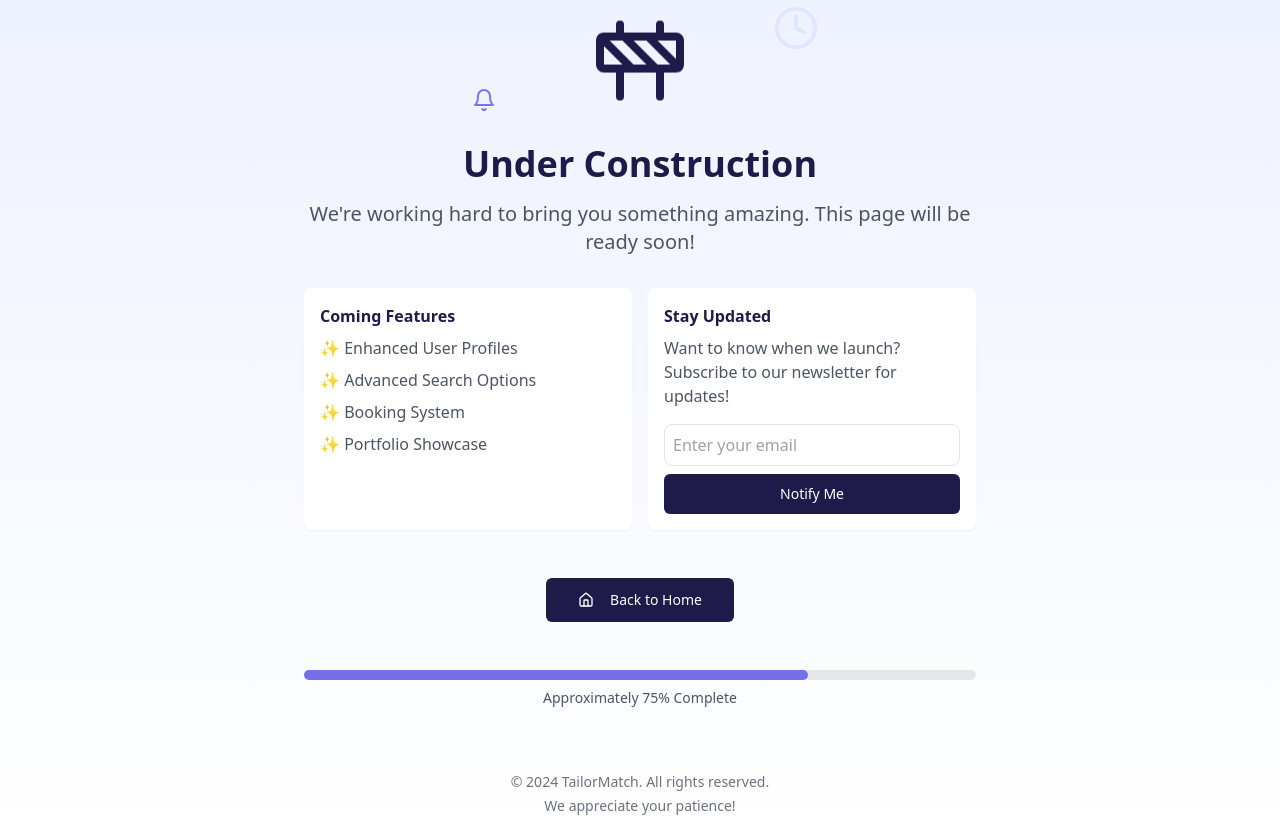
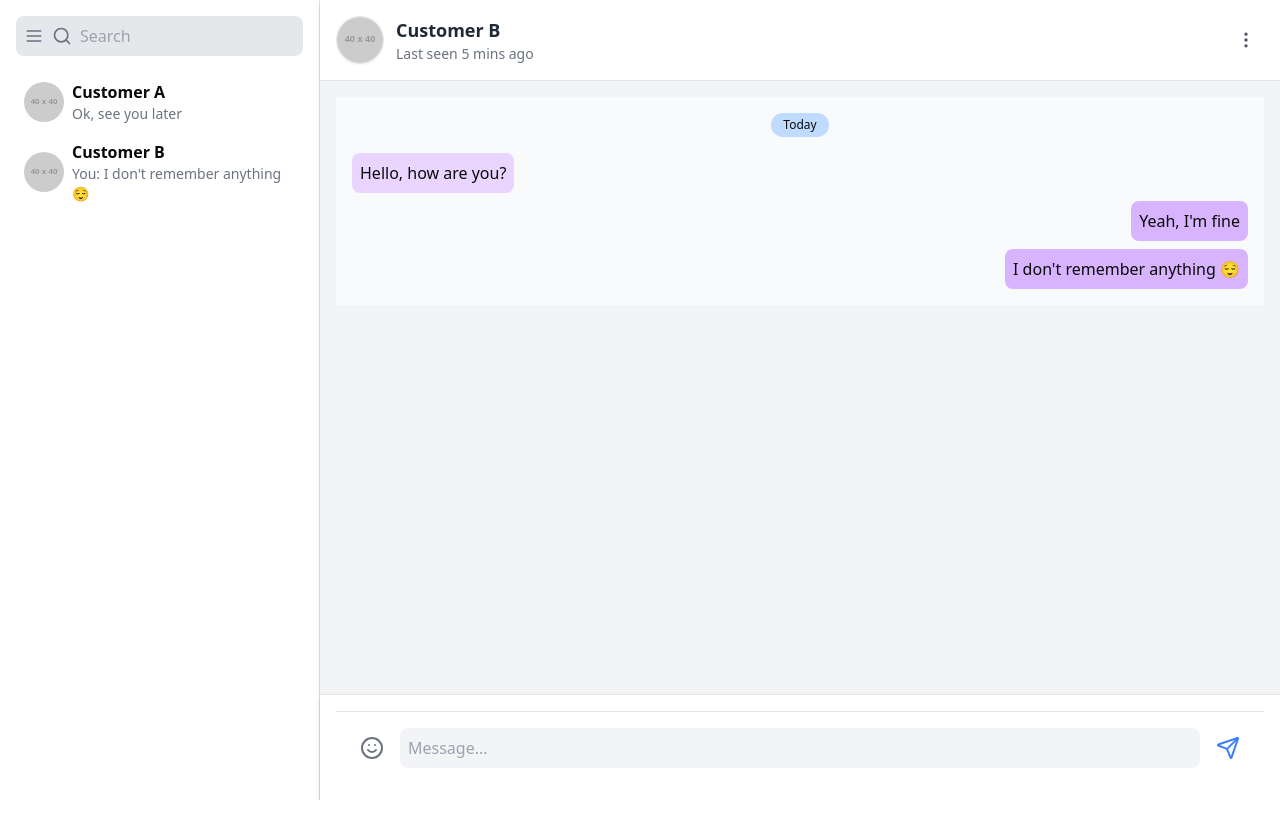
Before and after one commit to ayeshazahid003/Smart_Stitch, a React (Vite) app in the folder client/: page /chat in a window 1280 px wide. After the commit the page ends 800 px from the top, so only its background shows below. Built offline with nearby package versions, Linux system fonts and the light colour scheme; a web font is replaced by a local one.

Commit message:
Chat screen added

```diff
--- a/client/package.json
+++ b/client/package.json
@@ -24,6 +24,7 @@
     "class-variance-authority": "^0.7.0",
     "clsx": "^2.1.1",
     "date-fns": "^3.6.0",
+    "emoji-picker-react": "^4.12.0",
     "framer-motion": "^12.4.3",
     "lucide-react": "^0.460.0",
     "react": "^18.3.1",
--- a/client/src/main.jsx
+++ b/client/src/main.jsx
@@ -21,7 +21,7 @@ import MeasurementForm from "./pages/protected/client/MeasurementForm";
 import TailorProfile from "./pages/public/TailorProfile";
 import Checkout from "./pages/public/Checkout";
 import OrderPlaced from "./pages/public/OrderPlaced";
-
+import Chat from "./pages/chat/Chat";
 
 createRoot(document.getElementById("root")).render(
   <StrictMode>
@@ -29,10 +29,11 @@ createRoot(document.getElementById("root")).render(
       <Routes>
         <Route path="/" element={<MainLayout />}>
           <Route index element={<HomePage />} />
-          <Route path="/browse" element={<Browse/>} />
-          <Route path="/tailor/:id" element={<TailorProfile/>} />
-          <Route path="/checkout" element={<Checkout/>} />
-          <Route path="/order-placed" element={<OrderPlaced/>} />
+          <Route path="/browse" element={<Browse />} />
+          <Route path="/chat" element={<Chat />} />
+          <Route path="/tailor/:id" element={<TailorProfile />} />
+          <Route path="/checkout" element={<Checkout />} />
+          <Route path="/order-placed" element={<OrderPlaced />} />
           <Route element={<AuthLayout />}>
             <Route path="login" element={<Login />} />
             <Route path="register" element={<Register />} />
--- /dev/null
+++ b/client/src/pages/chat/Chat.jsx
@@ -0,0 +1,47 @@
+import React, { useState } from 'react';
+import Sidebar from './Sidebar';
+import ChatWindow from './ChatWindow';
+
+const initialContacts = [
+  {
+    id: 1,
+    name: 'Customer A',
+    avatar: 'https://via.placeholder.com/40',
+    lastMessage: 'Ok, see you later',
+    lastSeen: '10 mins ago',
+  },
+  {
+    id: 2,
+    name: 'Customer B',
+    avatar: 'https://via.placeholder.com/40',
+    lastMessage: "You: I don't remember anything 😌",
+    lastSeen: '5 mins ago',
+  },
+];
+
+const initialMessages = [
+  { sender: 'customer', text: 'Hello, how are you?' },
+  { sender: 'you', text: "Yeah, I'm fine" },
+  { sender: 'you', text: "I don't remember anything 😌" },
+];
+
+export default function Chat() {
+  const [contacts, setContacts] = useState(initialContacts);
+  const [selectedContact, setSelectedContact] = useState(contacts[1]);
+  const [messages, setMessages] = useState(initialMessages);
+
+  const handleSendMessage = (messageText) => {
+    setMessages([...messages, { sender: 'you', text: messageText }]);
+  };
+
+  return (
+    <div className="flex h-screen bg-gray-100">
+      <Sidebar contacts={contacts} onSelectContact={setSelectedContact} />
+      <ChatWindow
+        contact={selectedContact}
+        messages={messages}
+        onSendMessage={handleSendMessage}
+      />
+    </div>
+  );
+}
--- /dev/null
+++ b/client/src/pages/chat/ChatWindow.jsx
@@ -0,0 +1,40 @@
+import React from "react";
+import { MoreVertical } from "lucide-react";
+import MessageList from "./MessageList";
+import MessageInput from "./MessageInput";
+
+function ChatWindow({ contact, messages, onSendMessage }) {
+  return (
+    <div className="w-full flex flex-col bg-gray-50 h-full shadow-md">
+      {/* Chat Header */}
+      <div className="flex items-center justify-between p-4 bg-white border-b shadow-sm">
+        <div className="flex items-center gap-3">
+          <img
+            src={contact.avatar}
+            alt={contact.name}
+            className="w-12 h-12 rounded-full border border-gray-200 shadow-sm"
+          />
+          <div>
+            <p className="font-semibold text-gray-800 text-lg">{contact.name}</p>
+            <p className="text-sm text-gray-500">Last seen {contact.lastSeen}</p>
+          </div>
+        </div>
+        <button className="p-2 rounded-full hover:bg-gray-100 transition">
+          <MoreVertical className="w-5 h-5 text-gray-600" />
+        </button>
+      </div>
+
+      {/* Messages Section */}
+      <div className="flex-1 overflow-y-auto bg-gray-100 p-4">
+        <MessageList messages={messages} />
+      </div>
+
+      {/* Input Section */}
+      <div className="p-4 bg-white border-t shadow-md">
+        <MessageInput onSendMessage={onSendMessage} />
+      </div>
+    </div>
+  );
+}
+
+export default ChatWindow;
--- /dev/null
+++ b/client/src/pages/chat/MessageInput.jsx
@@ -0,0 +1,54 @@
+import React, { useState } from "react";
+import { Send, Smile } from "lucide-react";
+import EmojiPicker from "emoji-picker-react";
+
+function MessageInput({ onSendMessage }) {
+  const [input, setInput] = useState("");
+  const [showEmojiPicker, setShowEmojiPicker] = useState(false);
+
+  const handleSend = () => {
+    if (input.trim()) {
+      onSendMessage(input);
+      setInput("");
+    }
+  };
+
+  const handleEmojiClick = (emojiObject) => {
+    setInput((prev) => prev + emojiObject.emoji);
+  };
+
+  return (
+    <div className="relative p-4 bg-white border-t flex items-center gap-2">
+      {/* Emoji Picker */}
+      <div className="relative">
+        <button onClick={() => setShowEmojiPicker(!showEmojiPicker)} className="p-2">
+          <Smile className="w-6 h-6 text-gray-500 cursor-pointer hover:text-gray-700" />
+        </button>
+        {showEmojiPicker && (
+          <div className="absolute bottom-12 left-0 z-50 shadow-lg border rounded-lg bg-white">
+            <EmojiPicker onEmojiClick={handleEmojiClick} />
+          </div>
+        )}
+      </div>
+
+      {/* Input Field */}
+      <input
+        type="text"
+        placeholder="Message..."
+        value={input}
+        onChange={(e) => setInput(e.target.value)}
+        className="flex-1 p-2 bg-gray-100 rounded-lg outline-none"
+        onKeyDown={(e) => {
+          if (e.key === "Enter") handleSend();
+        }}
+      />
+
+      {/* Send Button */}
+      <button onClick={handleSend} className="p-2 hover:bg-gray-100 rounded-lg">
+        <Send className="w-6 h-6 text-blue-500 cursor-pointer" />
+      </button>
+    </div>
+  );
+}
+
+export default MessageInput;
--- /dev/null
+++ b/client/src/pages/chat/MessageList.jsx
@@ -0,0 +1,27 @@
+import React from 'react';
+
+function MessageList({ messages }) {
+  return (
+    <div className="flex-1 p-4 overflow-y-auto bg-gray-50">
+      <div className="flex justify-center">
+        <span className="bg-blue-200 text-xs px-3 py-1 rounded-full">Today</span>
+      </div>
+      <div className="flex flex-col gap-2 mt-4">
+        {messages.map((msg, index) => (
+          <div
+            key={index}
+            className={`${
+              msg.sender === 'you'
+                ? 'self-end bg-purple-300'
+                : 'self-start bg-purple-200'
+            } p-2 rounded-lg max-w-xs`}
+          >
+            {msg.text}
+          </div>
+        ))}
+      </div>
+    </div>
+  );
+}
+
+export default MessageList;
--- /dev/null
+++ b/client/src/pages/chat/Sidebar.jsx
@@ -0,0 +1,49 @@
+import React, { useState } from 'react';
+import { Search, Menu } from 'lucide-react';
+
+function Sidebar({ contacts, onSelectContact }) {
+  const [isCollapsed, setIsCollapsed] = useState(false);
+
+  return (
+    <div className={`bg-white border-r p-4 flex flex-col transition-all duration-300 ${isCollapsed ? 'w-16' : 'w-1/4'}`}>
+      <div className="flex items-center gap-2 p-2 bg-gray-200 rounded-lg">
+        <button onClick={() => setIsCollapsed(!isCollapsed)}>
+          <Menu className="w-5 h-5 text-gray-500" />
+        </button>
+        {!isCollapsed && (
+          <div className="flex items-center gap-2 flex-1">
+            <Search className="w-5 h-5 text-gray-500" />
+            <input
+              type="text"
+              placeholder="Search"
+              className="bg-transparent outline-none flex-1"
+            />
+          </div>
+        )}
+      </div>
+      <div className="mt-4">
+        {contacts.map((contact) => (
+          <div
+            key={contact.id}
+            className="flex items-center gap-2 p-2 hover:bg-gray-100 rounded-lg cursor-pointer"
+            onClick={() => onSelectContact(contact)}
+          >
+            <img
+              src={contact.avatar}
+              alt={contact.name}
+              className="w-10 h-10 rounded-full"
+            />
+            {!isCollapsed && (
+              <div>
+                <p className="font-semibold">{contact.name}</p>
+                <p className="text-sm text-gray-500">{contact.lastMessage}</p>
+              </div>
+            )}
+          </div>
+        ))}
+      </div>
+    </div>
+  );
+}
+
+export default Sidebar;
```
Also changed, not shown: 1 other file (tests, documents, lock files or other folders).
